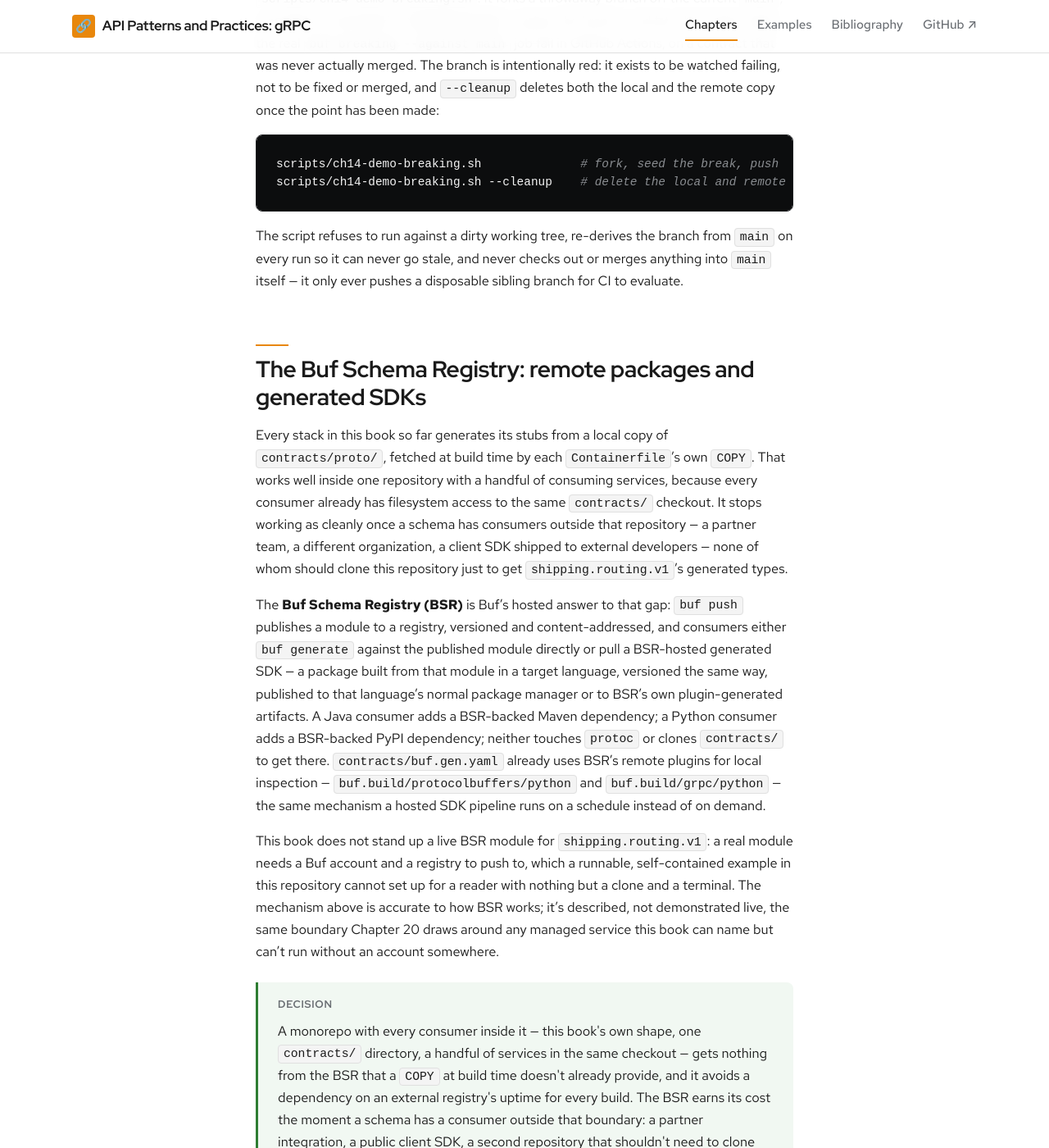
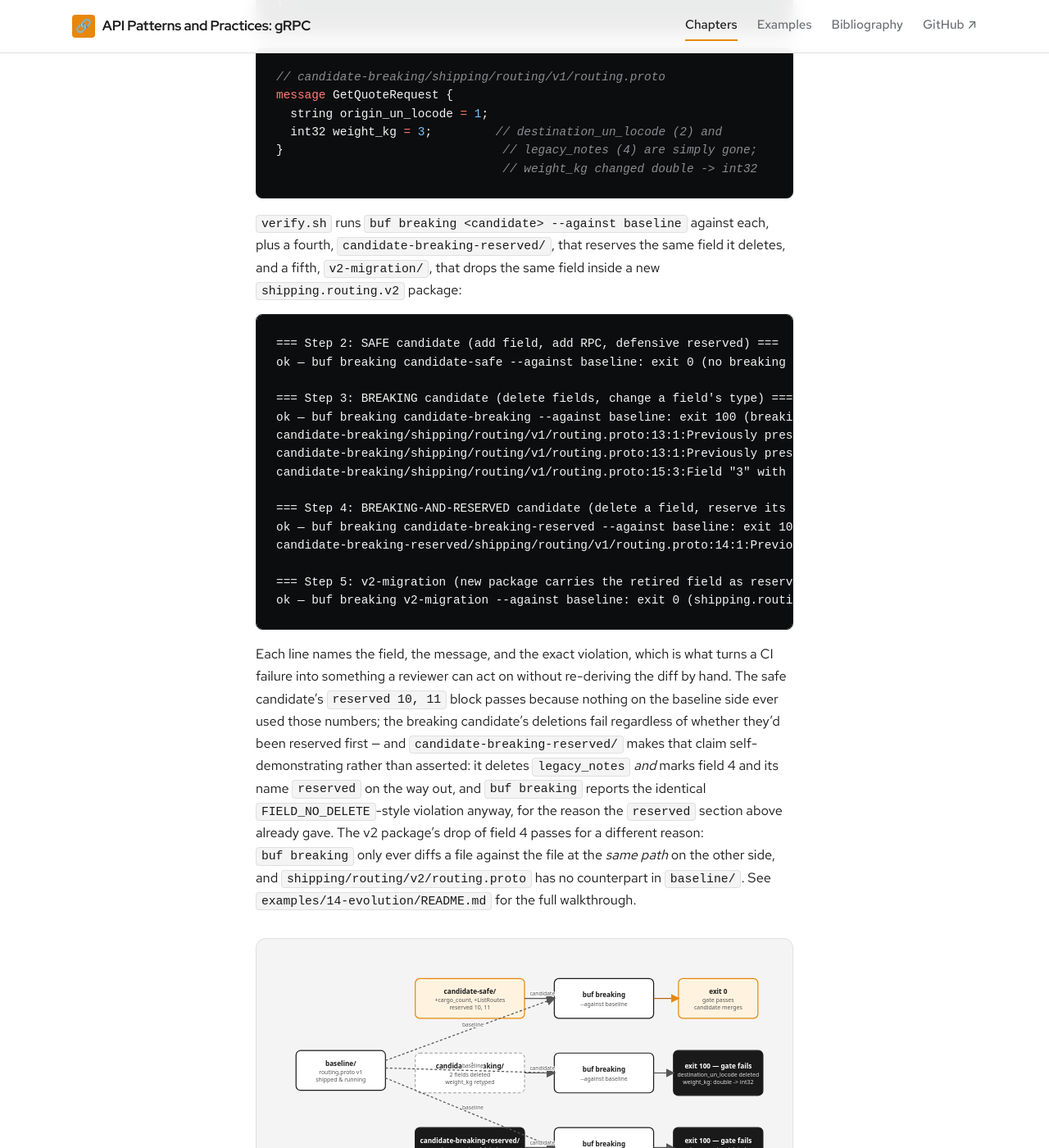
Before and after one commit to patterncatalyst/api-patterns-and-practices-grpc, a Jekyll site: the page built from _docs/14-evolution-and-versioning.md, in a window 1280 px wide and 1400 px high, scrolled down 6185 px. Shown: the whole window at 82% size. Built offline with Jekyll 4.4.1, drawn with Linux system fonts in a browser that asks for light colours; some web fonts are replaced; some of the changed text lies outside the part shown.

Commit message:
docs(r05): Ch14 — three focused figures + airtight reserved case (§14)
- Figures: 14-evolution-compatibility (safe/breaking matrix, refined),
  14-package-versioning-v2 (v1/v2 rolling-deploy coexistence),
  14-buf-breaking-gate (the gate flow verify.sh runs).
- examples/14-evolution: add candidate-breaking-reserved/ — deletes a field
  AND reserves its number; verify.sh Step 4 asserts buf breaking still fails
  (exit 100), demonstrating reserved doesn't exempt deletion under FILE.
- Fix 'repeated' typo in the On-the-wire cargo field.

````diff
--- a/_docs/14-evolution-and-versioning.md
+++ b/_docs/14-evolution-and-versioning.md
@@ -25,6 +25,10 @@
 - **Reusing a field number** for a different field. The new field's bytes land exactly where the old field's reader expects the old field's type, and nothing in the wire format tells it otherwise — it just produces a wrong answer, silently.
 - **Changing a field's type** to something with a different wire type, such as `double` to `string`, or even to a same-wire-type value whose meaning differs, such as `double weight_kg` becoming `double weight_lb` at the same number.
 - **Removing a field a reader still depends on.** The bytes simply stop arriving; a reader that doesn't handle absence as a real case — treating a missing optional as "zero" rather than "unset," for example — draws a wrong conclusion from silence.
+
+The two lists line up column for column: renaming a field is safe because the number never moves, renumbering it is breaking for the same reason in reverse.
+
+{% include excalidraw.html file="14-evolution-compatibility" alt="A matrix of schema changes under buf breaking's FILE category. Safe row: rename a field (origin_un_locode to origin, number 1 unchanged), add a field (cargo_count at an unused number), add an RPC (ListRoutes, an old stub never calls it), widen a numeric type (int32 to int64, same varint wire type). Breaking row, aligned under it: renumber a field (field 1 to field 6, an old binary still sends field 1), reuse a number (a new field lands on an old number and is read as the wrong type), change a field's type (double to string, a different wire type), remove a field a reader needs (bytes stop arriving). A dashed line connects rename to renumber, calling out that the field number — not the name — is what can never move once a message has shipped." caption="Figure 14.1 — safe changes leave every existing field number's meaning untouched; breaking changes move, reuse, retype, or remove one a reader still depends on." %}
 
 ## `reserved`: what it actually buys you
 
@@ -54,6 +58,8 @@
 Every safe change named so far is additive: new field, new RPC, wider type. Eventually a schema needs a change that isn't additive at all — `weight_kg` really should have been `weight_grams`, or `GetQuoteRequest` needs a shape no amount of careful addition can produce. That's what a new package version is for. `shipping.routing.v1` becomes `shipping.routing.v2` as a new `package` statement in a new file at a new path — `shipping/routing/v2/routing.proto` beside the untouched `v1/routing.proto` — not an edit to the v1 file in place. The two packages coexist on disk and at runtime: `RoutingServiceImpl` for v1 keeps serving `shipping.routing.v1.RoutingService` exactly as before, while a second implementation serves `shipping.routing.v2.RoutingService`, and existing v1 clients never notice v2 exists until someone migrates them, on their own schedule.
 
 This is the second, more durable use for `reserved`: when v2 drops a field v1 carried — `legacy_notes`, say — carrying `reserved 4; reserved "legacy_notes";` forward into the v2 message costs nothing and buys the same protection v1 would have wanted. No tool requires it; it's the same discipline applied one version later, so a v3 can't reuse the number for something a long-lived v1-era payload might still carry through code that doesn't distinguish the packages carefully.
+
+{% include excalidraw.html file="14-package-versioning-v2" alt="shipping.routing.v1 and shipping.routing.v2 coexisting during a rolling deploy. RoutingServiceImpl v1 keeps serving old clients still generated from the v1 package; a second RoutingServiceImpl v2, in a new file at shipping/routing/v2/routing.proto, serves new clients that have migrated. The v2 message reserves field 4 and the name legacy_notes, the same field v1 still carries, so a future v3 cannot reuse it. A dashed boundary around buf breaking shows the v1-against-baseline diff never crossing into the v2 file, because the two packages live at different paths and the tool only ever compares files at a matching path." caption="Figure 14.2 — v1 and v2 coexist on disk and at runtime; old clients keep talking to v1 while new clients move to v2, and the new package path is invisible to buf breaking by construction." %}
 
 ## The `buf breaking` gate
 
@@ -98,7 +104,7 @@
                                 // weight_kg changed double -> int32
 ```
 
-`verify.sh` runs `buf breaking <candidate> --against baseline` against each, plus a third, `v2-migration/`, that drops the same field inside a new `shipping.routing.v2` package:
+`verify.sh` runs `buf breaking <candidate> --against baseline` against each, plus a fourth, `candidate-breaking-reserved/`, that reserves the same field it deletes, and a fifth, `v2-migration/`, that drops the same field inside a new `shipping.routing.v2` package:
 
 ```text
 === Step 2: SAFE candidate (add field, add RPC, defensive reserved) ===
@@ -110,11 +116,17 @@
 candidate-breaking/shipping/routing/v1/routing.proto:13:1:Previously present field "4" with name "legacy_notes" on message "GetQuoteRequest" was deleted.
 candidate-breaking/shipping/routing/v1/routing.proto:15:3:Field "3" with name "weight_kg" on message "GetQuoteRequest" changed type from "double" to "int32".
 
-=== Step 4: v2-migration (new package carries the retired field as reserved) ===
+=== Step 4: BREAKING-AND-RESERVED candidate (delete a field, reserve its number anyway) ===
+ok — buf breaking candidate-breaking-reserved --against baseline: exit 100 (reserved field 4 still can't be deleted)
+candidate-breaking-reserved/shipping/routing/v1/routing.proto:14:1:Previously present field "4" with name "legacy_notes" on message "GetQuoteRequest" was deleted.
+
+=== Step 5: v2-migration (new package carries the retired field as reserved) ===
 ok — buf breaking v2-migration --against baseline: exit 0 (shipping.routing.v2 is a new file; v1 is untouched)
 ```
 
-Each line names the field, the message, and the exact violation, which is what turns a CI failure into something a reviewer can act on without re-deriving the diff by hand. The safe candidate's `reserved 10, 11` block passes because nothing on the baseline side ever used those numbers; the breaking candidate's deletions fail regardless of whether they'd been reserved first, for the reason the `reserved` section above already gave. The v2 package's drop of field 4 passes for a different reason: `buf breaking` only ever diffs a file against the file at the *same path* on the other side, and `shipping/routing/v2/routing.proto` has no counterpart in `baseline/`. See `examples/14-evolution/README.md` for the full walkthrough.
+Each line names the field, the message, and the exact violation, which is what turns a CI failure into something a reviewer can act on without re-deriving the diff by hand. The safe candidate's `reserved 10, 11` block passes because nothing on the baseline side ever used those numbers; the breaking candidate's deletions fail regardless of whether they'd been reserved first — and `candidate-breaking-reserved/` makes that claim self-demonstrating rather than asserted: it deletes `legacy_notes` *and* marks field 4 and its name `reserved` on the way out, and `buf breaking` reports the identical `FIELD_NO_DELETE`-style violation anyway, for the reason the `reserved` section above already gave. The v2 package's drop of field 4 passes for a different reason: `buf breaking` only ever diffs a file against the file at the *same path* on the other side, and `shipping/routing/v2/routing.proto` has no counterpart in `baseline/`. See `examples/14-evolution/README.md` for the full walkthrough.
+
+{% include excalidraw.html file="14-buf-breaking-gate" alt="The buf breaking gate as verify.sh runs it: a safe candidate compared against baseline exits 0 and the candidate merges; a breaking candidate compared against the same baseline exits 100, naming destination_un_locode deleted and weight_kg retyped from double to int32; a third comparison shows the same deletion with the field marked reserved still exits 100, proving reservation does not excuse a deletion under the FILE breaking category." caption="Figure 14.3 — the buf breaking gate: baseline compared against each candidate, safe passes at exit 0, breaking (reserved or not) fails at exit 100 naming the violation." %}
 
 This example lives entirely outside `contracts/`: a proto built to fail `buf breaking` has no business near the module every stack in this book compiles against. To see the real consequence — the real `contracts.yml` CI job turning red against the real `shipping.routing.v1.routing.proto` — run the on-demand script `scripts/ch14-demo-breaking.sh`. It forks a throwaway branch off the current `main`, renumbers a real field in `routing.proto`, pushes the branch, and lets the reader watch the real `buf breaking --against main` job fail in GitHub Actions, on a contract that was never actually merged. The branch is intentionally red: it exists to be watched failing, not to be fixed or merged, and `--cleanup` deletes both the local and the remote copy once the point has been made:
 
@@ -135,8 +147,6 @@
 
 <div class="callout callout--safe"><p class="callout__title">Decision</p><p>A monorepo with every consumer inside it — this book's own shape, one <code>contracts/</code> directory, a handful of services in the same checkout — gets nothing from the BSR that a <code>COPY</code> at build time doesn't already provide, and it avoids a dependency on an external registry's uptime for every build. The BSR earns its cost the moment a schema has a consumer outside that boundary: a partner integration, a public client SDK, a second repository that shouldn't need to clone this one to generate stubs. At that point, the registry's versioning and its hosted SDK generation replace what would otherwise be a brittle, manually-copied <code>.proto</code> file passed around over chat or committed into someone else's repository by hand — the exact failure mode contract-first was adopted in Chapter 5 to eliminate inside this repository, recurring one organizational boundary further out. Choose a local, filesystem-based contract for an internal multi-service repository; reach for the BSR the moment a consumer sits outside it.</p></div>
 
-{% include excalidraw.html file="14-evolution-compatibility" alt="shipping.routing.v1's buf breaking gate: a safe candidate (new field, new RPC, defensive reserved) passes with exit 0, a breaking candidate (deleted fields, a changed field type) fails with exit 100; below it, a new shipping.routing.v2 package drops the same retired field and still passes, because buf breaking only diffs files at a matching path and the v2 file has no v1-side counterpart; a Buf Schema Registry lane shows buf push distributing the module as a versioned, pinned, generated SDK to a consuming service, requiring an account this book does not stand up live." caption="Figure 14.1 — buf breaking gates in-package changes; a new package sidesteps the gate by construction; the BSR distributes the result." %}
-
 ## Where this goes next
 
 The gate this chapter wires stays in force for every later change to `routing.proto`, `types.proto`, `quote.proto`, and `tracking.proto`: any field Part 6's async methods add, any message Part 8's streaming chapters extend, passes through the same `buf breaking --against main` check before it reaches a stack that generates code from it. Chapter 5 already depended on this gate existing without spelling out its rules; this chapter is the one that makes the dependency precise. A reader who wants to watch the gate fail against the actual contract this book ships runs `scripts/ch14-demo-breaking.sh` and sees the CI run turn red — then deletes the branch it made and moves on, since that branch was never meant to merge.
````
Also changed, not shown: other parts of _docs/14-evolution-and-versioning.md (+2 -2 lines), examples/14-evolution/README.md (+33 -11 lines), assets/diagrams/14-buf-breaking-gate.svg (added), assets/diagrams/14-evolution-compatibility.svg, assets/diagrams/14-package-versioning-v2.svg (added), 5 other files.
